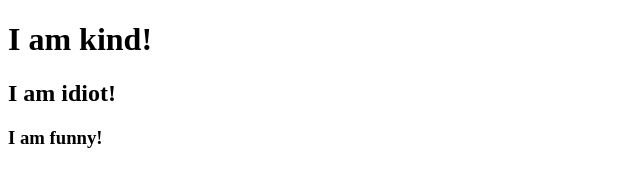
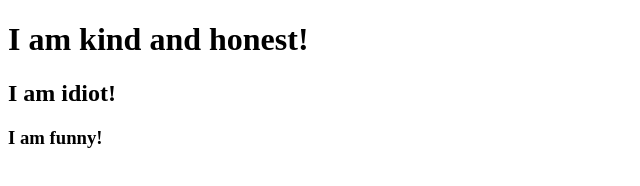
Before and after one commit to boboisnotavalible/testing, a plain HTML site: page index.html in a window 1280 px wide. Shown: the whole page, without its empty margins (0-640 px from the left). Drawn offline with Linux system fonts and the light colour scheme.

Commit message:
Second Commit

```diff
--- a/index.html
+++ b/index.html
@@ -6,7 +6,7 @@
     <title>Exlpaining Github</title>
 </head>
 <body>
-    <h1>I am kind!</h1>
+    <h1>I am kind and honest!</h1>
     <h2>I am idiot!</h2>
     <h3>I am funny!</h3>
 </body>
```
